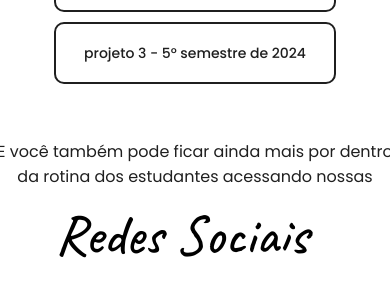
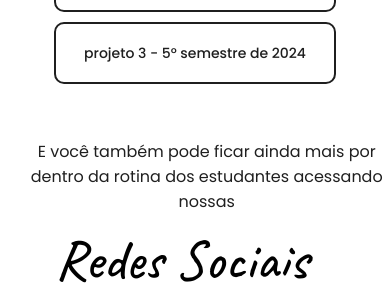
Before and after one commit to andreconstantino/dev-ifsp-pagina-projetos, a React (Vite) app: page / in a window 390 px wide. Shown: the part 4754-5039 px from the top of the page. Built offline with nearby package versions, Linux system fonts and the light colour scheme.

Commit message:
style: continue implementing responsiveness

```diff
--- a/src/pages/Home/mobile.css
+++ b/src/pages/Home/mobile.css
@@ -1,19 +1,20 @@
 @import url('./styles.css');
 
 @media screen and (max-width: 1280px) {
+
     .container-main-home .header,
     .container-main-home .about {
         flex-direction: column;
     }
 }
 
-@media screen and (max-width: 1040px){
+@media screen and (max-width: 1040px) {
     .teacher-container {
         flex-direction: column;
     }
 }
 
-@media screen and (max-width: 1220px){
+@media screen and (max-width: 1220px) {
     .final-content img {
         display: none;
     }
@@ -47,7 +48,10 @@
 }
 
 @media screen and (max-width: 740px) {
-    .tags-container .tags-1, .tags-container .tags-2, .tags-container .tags-3 {
+
+    .tags-container .tags-1,
+    .tags-container .tags-2,
+    .tags-container .tags-3 {
         flex-wrap: wrap;
         gap: 15px;
     }
@@ -96,7 +100,16 @@
 
     #frame {
         width: 320px;
-        height: 550px;
+        height: 580px;
         overflow: hidden;
     }
 }
+
+@media screen {
+    .social-medias-container p.social-media-text {
+        width: 100%;
+        position: sticky;
+        padding-left: 3%;
+        padding-right: 3%;
+    }
+}
```
